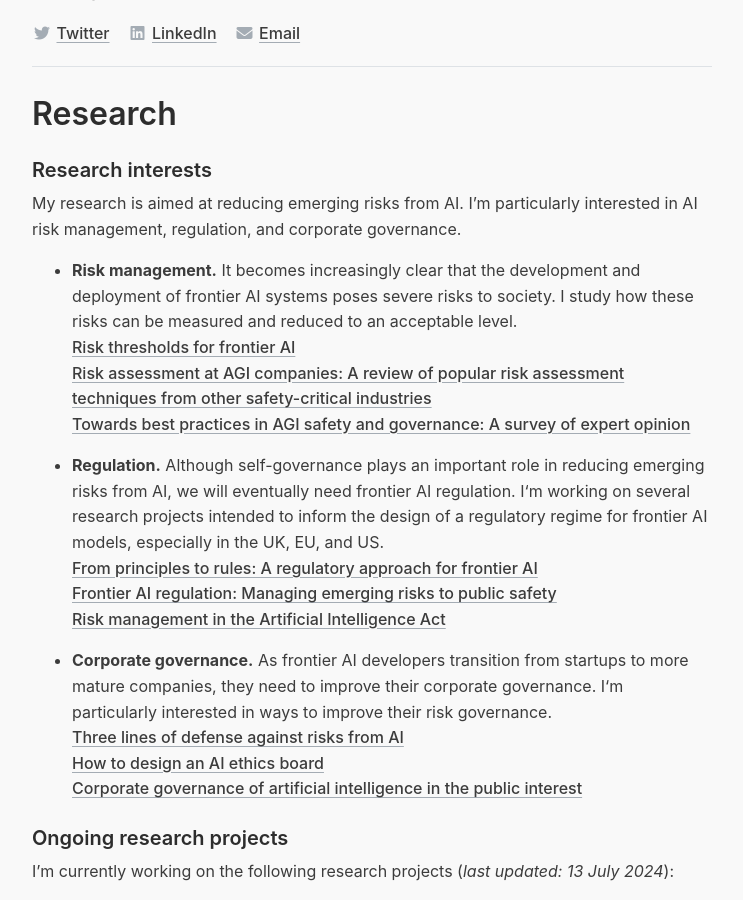
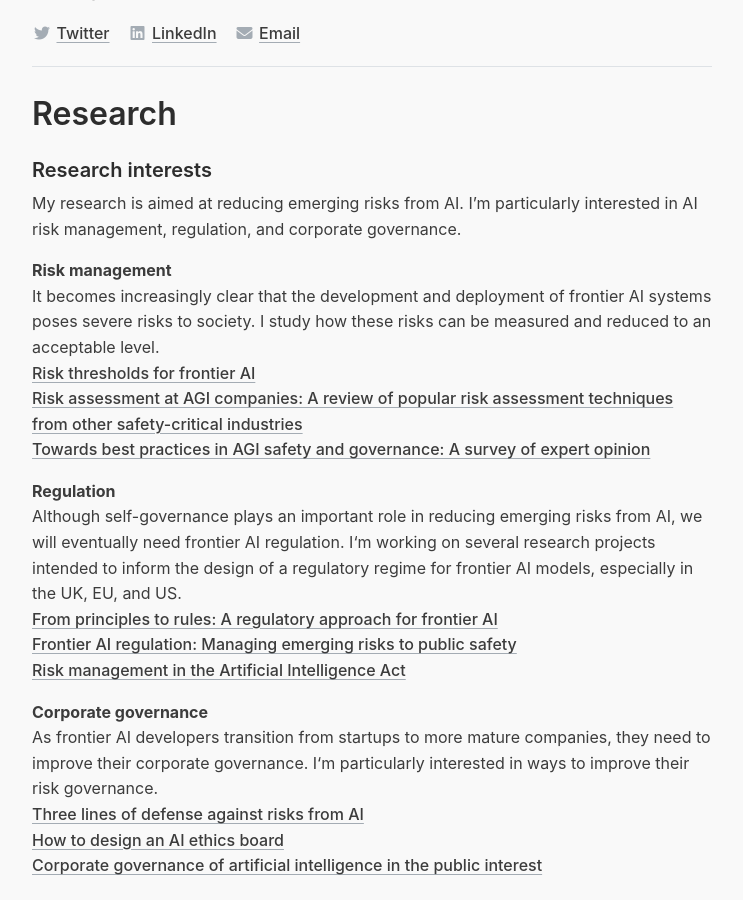
Before and after one commit to jonasschuett/jonasschuett.github.io, a Jekyll site: the page built from _posts/2020-04-04-introduction.md, in a window 1280 px wide and 900 px high, scrolled down 1282 px. Shown: the whole window, without its empty margins (268-1011 px from the left). Built offline with Jekyll 4.4.1, drawn with Linux system fonts in a browser that asks for light colours; nearby versions of some CDN libraries.

```diff
--- a/_posts/2020-04-04-introduction.md
+++ b/_posts/2020-04-04-introduction.md
@@ -30,17 +30,20 @@ I live in Berlin, but regularly visit Oxford, London, and Washington, DC. Outsid
 
 My research is aimed at reducing emerging risks from AI. I'm particularly interested in AI risk management, regulation, and corporate governance.
 
-- **Risk management.** It becomes increasingly clear that the development and deployment of frontier AI systems poses severe risks to society. I study how these risks can be measured and reduced to an acceptable level.  <br>
+**Risk management** <br>
+It becomes increasingly clear that the development and deployment of frontier AI systems poses severe risks to society. I study how these risks can be measured and reduced to an acceptable level.  <br>
 [Risk thresholds for frontier AI](https://arxiv.org/pdf/2406.14713) <br>
 [Risk assessment at AGI companies: A review of popular risk assessment techniques from other safety-critical industries](https://arxiv.org/pdf/2307.08823) <br>
 [Towards best practices in AGI safety and governance: A survey of expert opinion](https://arxiv.org/pdf/2305.07153)
 
-- **Regulation.** Although self-governance plays an important role in reducing emerging risks from AI, we will eventually need frontier AI regulation. I‘m working on several research projects intended to inform the design of a regulatory regime for frontier AI models, especially in the UK, EU, and US.  <br>
+**Regulation** <br>
+Although self-governance plays an important role in reducing emerging risks from AI, we will eventually need frontier AI regulation. I‘m working on several research projects intended to inform the design of a regulatory regime for frontier AI models, especially in the UK, EU, and US.  <br>
 [From principles to rules: A regulatory approach for frontier AI](https://arxiv.org/pdf/2407.07300) <br>
 [Frontier AI regulation: Managing emerging risks to public safety](https://arxiv.org/pdf/2307.03718) <br>
 [Risk management in the Artificial Intelligence Act](https://doi.org/10.1017/err.2023.1)
 
-- **Corporate governance.** As frontier AI developers transition from startups to more mature companies, they need to improve their corporate governance. I‘m particularly interested in ways to improve their risk governance.  <br>
+**Corporate governance** <br>
+As frontier AI developers transition from startups to more mature companies, they need to improve their corporate governance. I‘m particularly interested in ways to improve their risk governance.  <br>
 [Three lines of defense against risks from AI](https://doi.org/10.1007/s00146-023-01811-0) <br>
 [How to design an AI ethics board](https://doi.org/10.1007/s43681-023-00409-y) <br>
 [Corporate governance of artificial intelligence in the public interest](https://doi.org/10.3390/info12070275)
```
